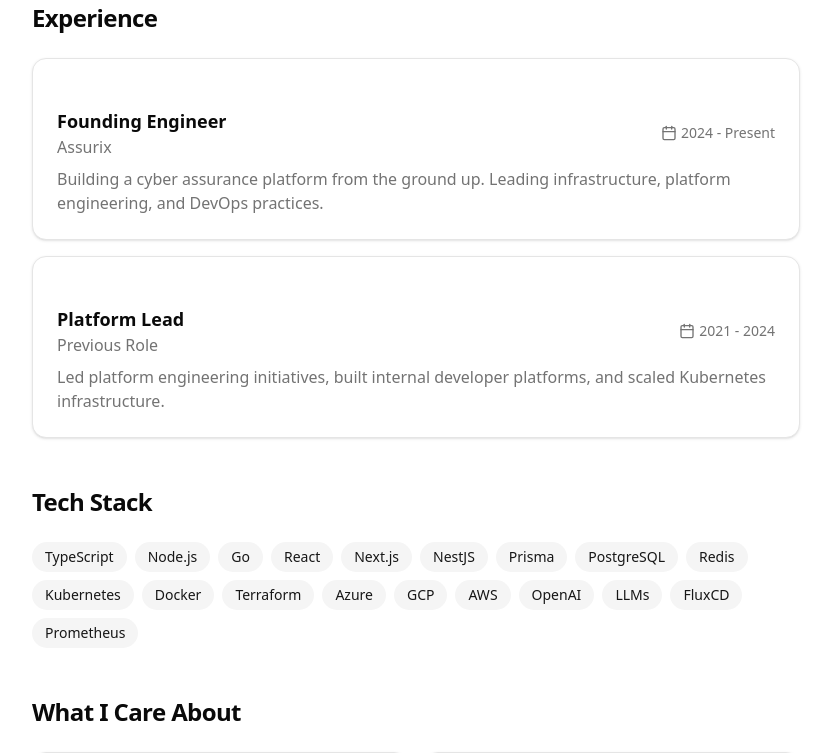
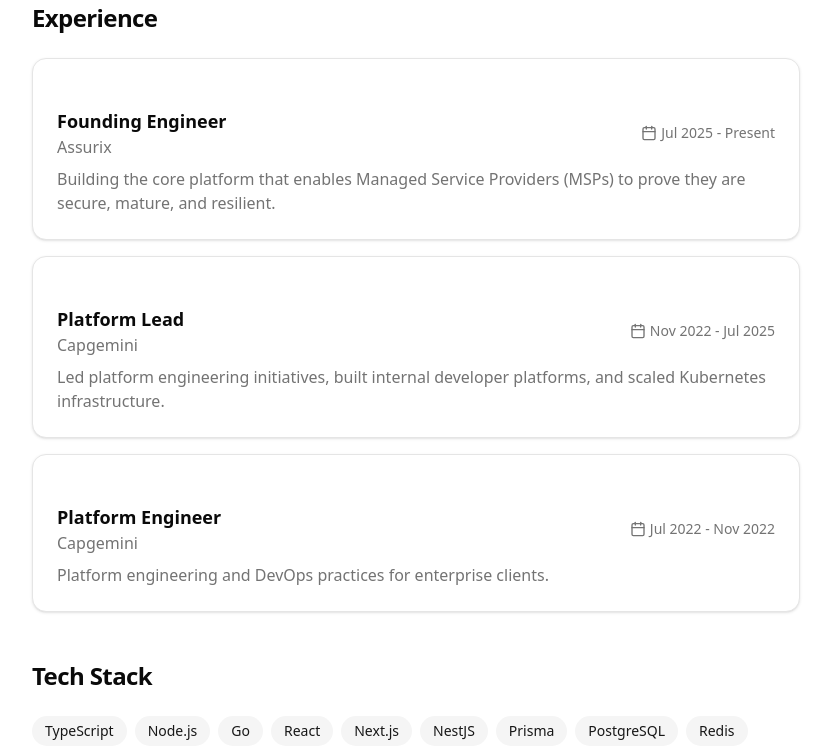
Before and after one commit to adamhancock/adamhancock-next, a Next.js app: page /about in a window 1280 px wide. Shown: the part 540-1293 px from the top of the page, without its empty margins (224-1055 px from the left). Built offline with nearby package versions, Linux system fonts and the light colour scheme.

Commit message:
fix: update experience timeline with correct roles

```diff
--- a/src/app/about/page.tsx
+++ b/src/app/about/page.tsx
@@ -35,14 +35,20 @@
   {
     role: "Founding Engineer",
     company: "Assurix",
-    period: "2024 - Present",
-    description: "Building a cyber assurance platform from the ground up. Leading infrastructure, platform engineering, and DevOps practices.",
+    period: "Jul 2025 - Present",
+    description: "Building the core platform that enables Managed Service Providers (MSPs) to prove they are secure, mature, and resilient.",
   },
   {
     role: "Platform Lead",
-    company: "Previous Role",
-    period: "2021 - 2024",
+    company: "Capgemini",
+    period: "Nov 2022 - Jul 2025",
     description: "Led platform engineering initiatives, built internal developer platforms, and scaled Kubernetes infrastructure.",
+  },
+  {
+    role: "Platform Engineer",
+    company: "Capgemini",
+    period: "Jul 2022 - Nov 2022",
+    description: "Platform engineering and DevOps practices for enterprise clients.",
   },
 ];
 
```
